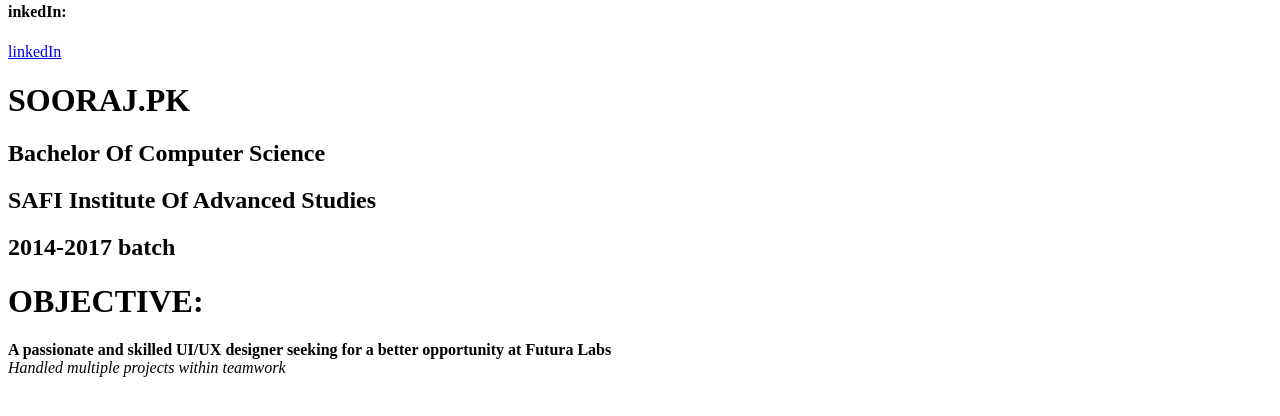
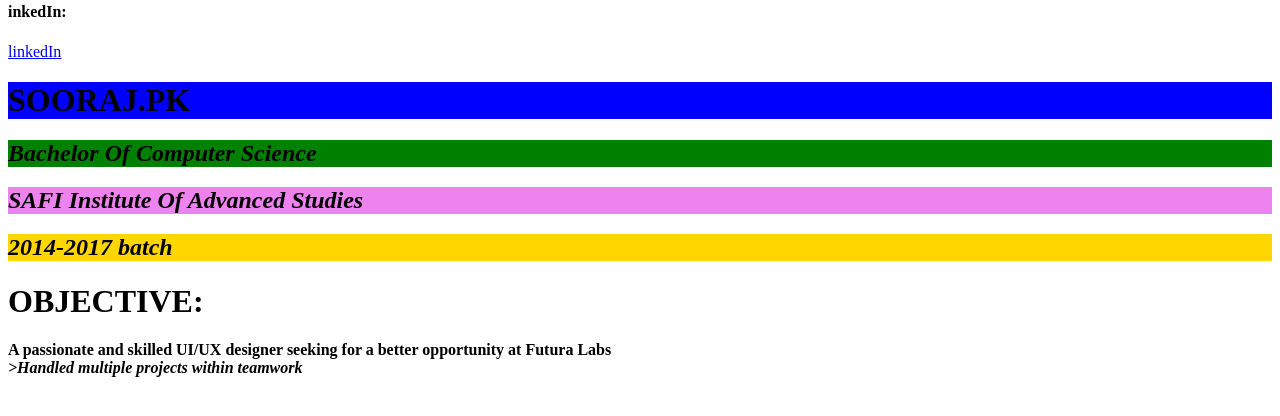
Before and after one commit to soorajjayachandran/profile-page, a plain HTML site: page index.html in a window 1280 px wide. Shown: the part 380-796 px from the top of the page. Drawn offline with Linux system fonts and the light colour scheme.

Commit message:
style added

```diff
--- a/index.html
+++ b/index.html
@@ -13,16 +13,19 @@
     <img src="image/images.jpg" width="350px" height="350px">
     <br>
     <h4>inkedIn:</h4> <a href="https://www.linkedin.com/in/sooraj-pk-54715215a/"> linkedIn </a><br>
-    <h1>SOORAJ.PK</h1>
-    <h2>Bachelor Of Computer Science</h2>
-    <h2>SAFI Institute Of Advanced Studies</h2>
-    <h2>2014-2017 batch</h2>
+    <h1 style="background-color:blue">SOORAJ.PK
+    </h1>
+    <h2 style="background-color:green"><i>Bachelor Of Computer Science</i></h2>
+    <h2 style="background-color:violet">
+        <i>SAFI Institute Of Advanced Studies</i></h2>
+    <h2 style="background-color:gold">
+        <i>2014-2017 batch</i></h2>
 
     <h1>
         OBJECTIVE:</h1>
 
     <p>
-        <b>A passionate and skilled UI/UX designer seeking for a better opportunity at Futura Labs</b> <br><i>Handled multiple projects within teamwork</i></p>
+        <b>A passionate and skilled UI/UX designer seeking for a better opportunity at Futura Labs</b> <br><i><b>>Handled multiple projects within teamwork</b></i></p>
 </body>
 
 </html>
```
